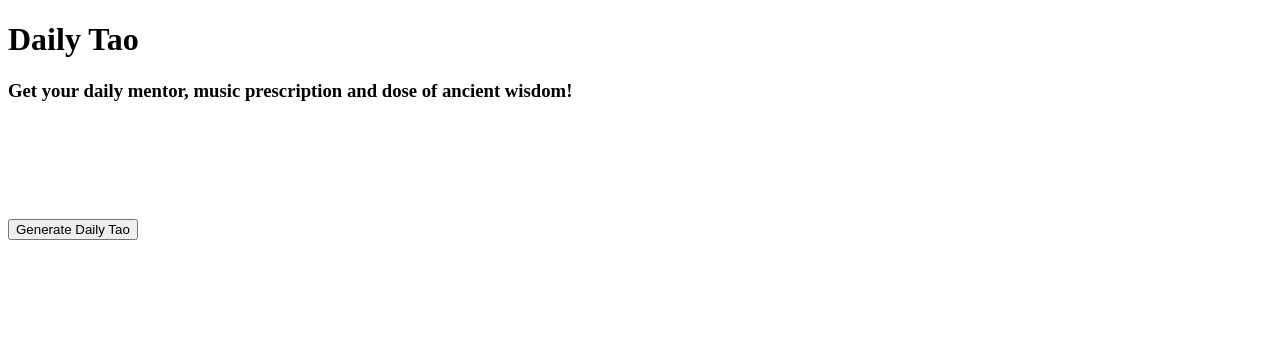
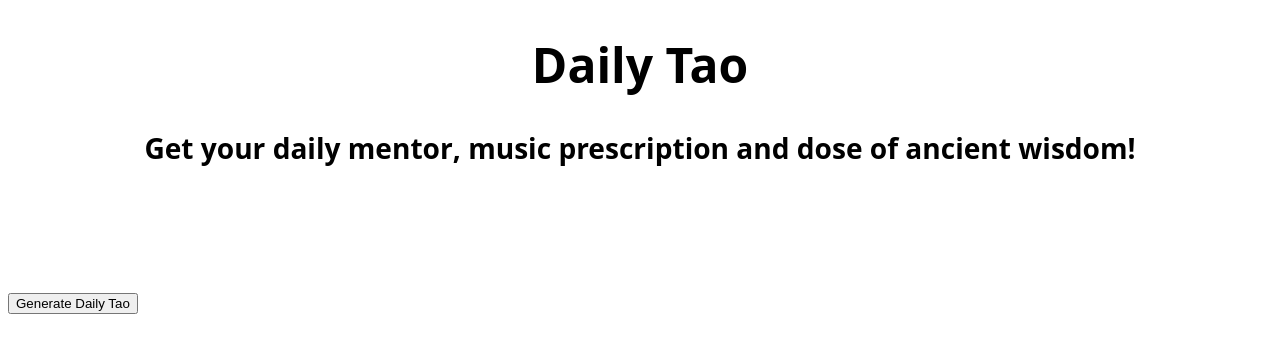
Before and after one commit to munro-j/daily-tao, a plain HTML site: page index.html in a window 1280 px wide. Drawn offline with Linux system fonts and the light colour scheme.

Commit message:
Style headings

```diff
--- a/index.html
+++ b/index.html
@@ -8,8 +8,10 @@
     <link rel="stylesheet" href="style.css">
 </head>
 <body>
-    <h1>Daily Tao</h1>
-    <h3>Get your daily mentor, music prescription and dose of ancient wisdom!</h3>
+    <div class="head">
+        <h1>Daily Tao</h1>
+        <h3>Get your daily mentor, music prescription and dose of ancient wisdom!</h3>
+    </div>
 
     <section class="display">
         <p class="display" id="ap"></p>
@@ -27,3 +29,7 @@
     <script src="script.js"></script>
 </body>
 </html>
+
+<!--
+    - Add background image to head
+-->
--- a/style.css
+++ b/style.css
@@ -1,3 +1,9 @@
+.head {
+    font-family: 'Open Sans', sans-serif;
+    font-size: 1.5em;
+    text-align: center;
+}
+
 .display {
     display: block;
 }
```
